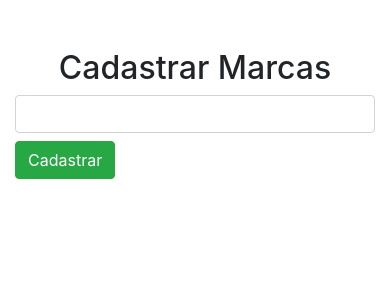
After one commit to Jose-Benedito/web_com_flask, a Flask app: page /addmarca in a window 390 px wide. The commit adds this page. Shown: the top 300 px of the page. Run offline with Flask 2, Linux system fonts and the light colour scheme; some libraries are stand-ins or nearby versions.

Commit message:
Criação de formulário, tabelas  no BD da Categoria e Marca para o cadastro de produtos, com as configurações de request nas rotas

```diff
--- a/blog/__init__.py
+++ b/blog/__init__.py
@@ -8,4 +8,6 @@ app.config['SQLALCHEMY_DATABASE_URI'] = 'sqlite:///meublog.db' #configurando o n
 app.config['SECRET_KEY'] = 'dscergthyyyjew987'
 db = SQLAlchemy(app)
 bcrypt = Bcrypt(app)
+
 from blog.admin import route
+from blog.produtos import routes
--- /dev/null
+++ b/blog/produtos/routes.py
@@ -0,0 +1,16 @@
+from flask import redirect, render_template, url_for, flash, request
+
+from blog import db, app
+from .models import Marca, Categoria
+
+@app.route('/addmarca', methods=['GET', 'POST'])
+
+def addmarca():
+    if request.method == "POST":
+        getmarca = request.form.get('marca')
+        marca = Marca(name=getmarca)
+        db.session.add(marca)
+        flash(f'A marca {getmarca} foi cadastrada com sucesso', 'success')
+        db.session.commit()
+        return redirect(url_for('addmarca'))
+    return render_template('produtos/addmarca.html', marcas = 'marcas' )
--- a/blog/templates/admin/login.html
+++ b/blog/templates/admin/login.html
@@ -8,8 +8,8 @@
         <div class="col-md-4">
 
 
-
-<div class="text-center h1 text-success">Página Login</div>
+    <div class="text-center h1 text-success">Página Login</div>
+    {% include '_messages.html' %}
     <form method="POST" enctype="multipart/form-data">
         <div>
 
--- /dev/null
+++ b/blog/templates/produtos/addmarca.html
@@ -0,0 +1,33 @@
+{% extends "layout.html" %}
+
+{% block content %}
+    <div class="container">
+        <div class="row">
+            <div class="col-md-3"></div>
+            <div class="col-md-6">
+                {% include "_messages.html" %}
+                {% if marcas %}
+                <h2 class="text-center mt-5">Cadastrar Marcas</h2>
+                <form action="" method="POST">
+                    <input type="text", name="marca", class="form-control">
+                    <input type="submit", value="Cadastrar", class="btn btn-success mt-2">
+
+                </form>
+
+                {% else %}
+                <h2 class="text-center mt-5">Cadastrar Categorias</h2>
+                <form action="" method="POST">
+                    <input type="text", name="categoria", class="form-control">
+                    <input type="submit", value="Cadastrar", class="btn btn-success mt-2">
+
+                </form>
+                {% endif %}
+            </div>
+
+
+
+            <div class="col-md-3"></div>
+        </div>
+    </div>
+
+{% endblock content%}
```
Also changed, not shown: blog/produtos/models.py (added, +11 -0 lines), blog/meublog.db, blog/produtos/__init__.py (added).
